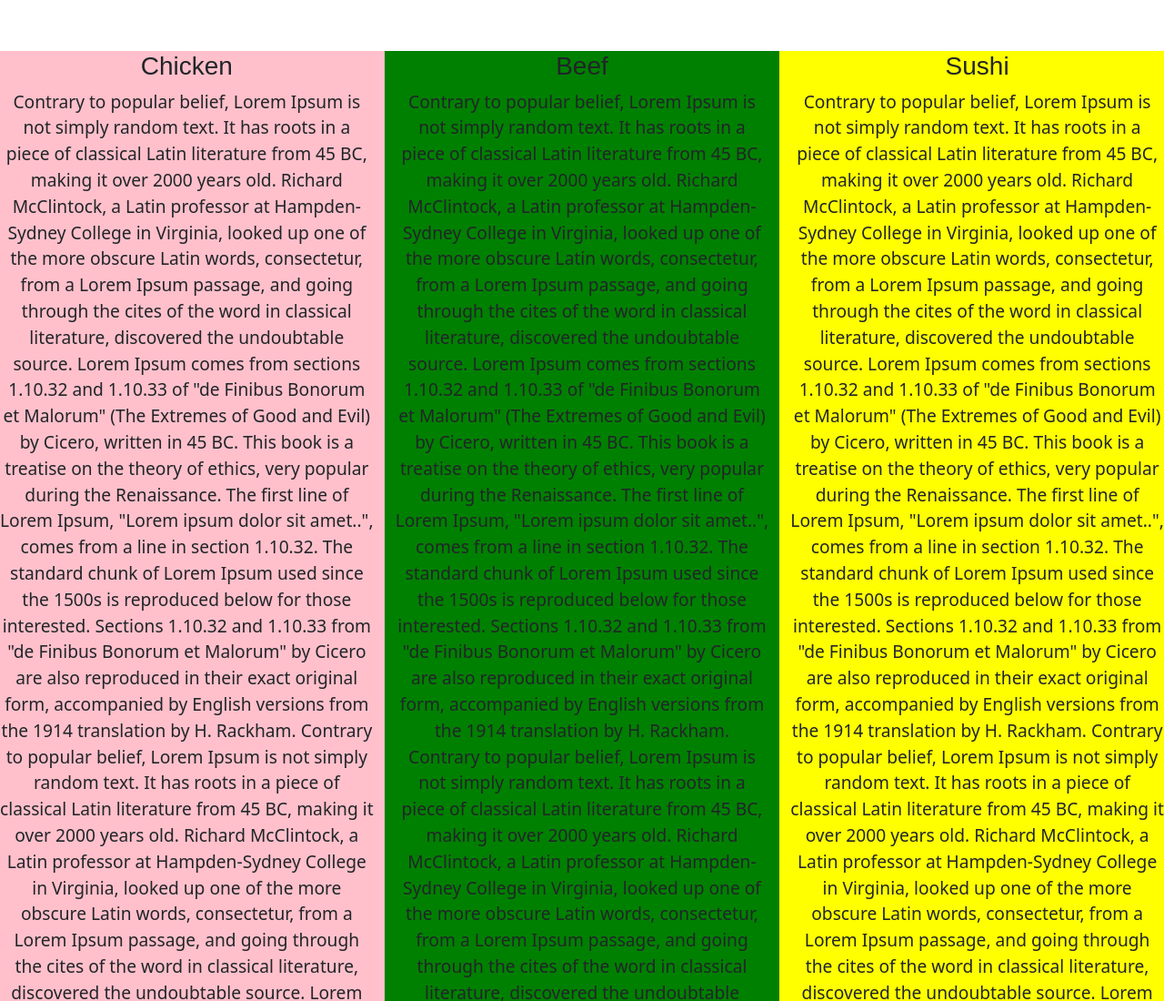
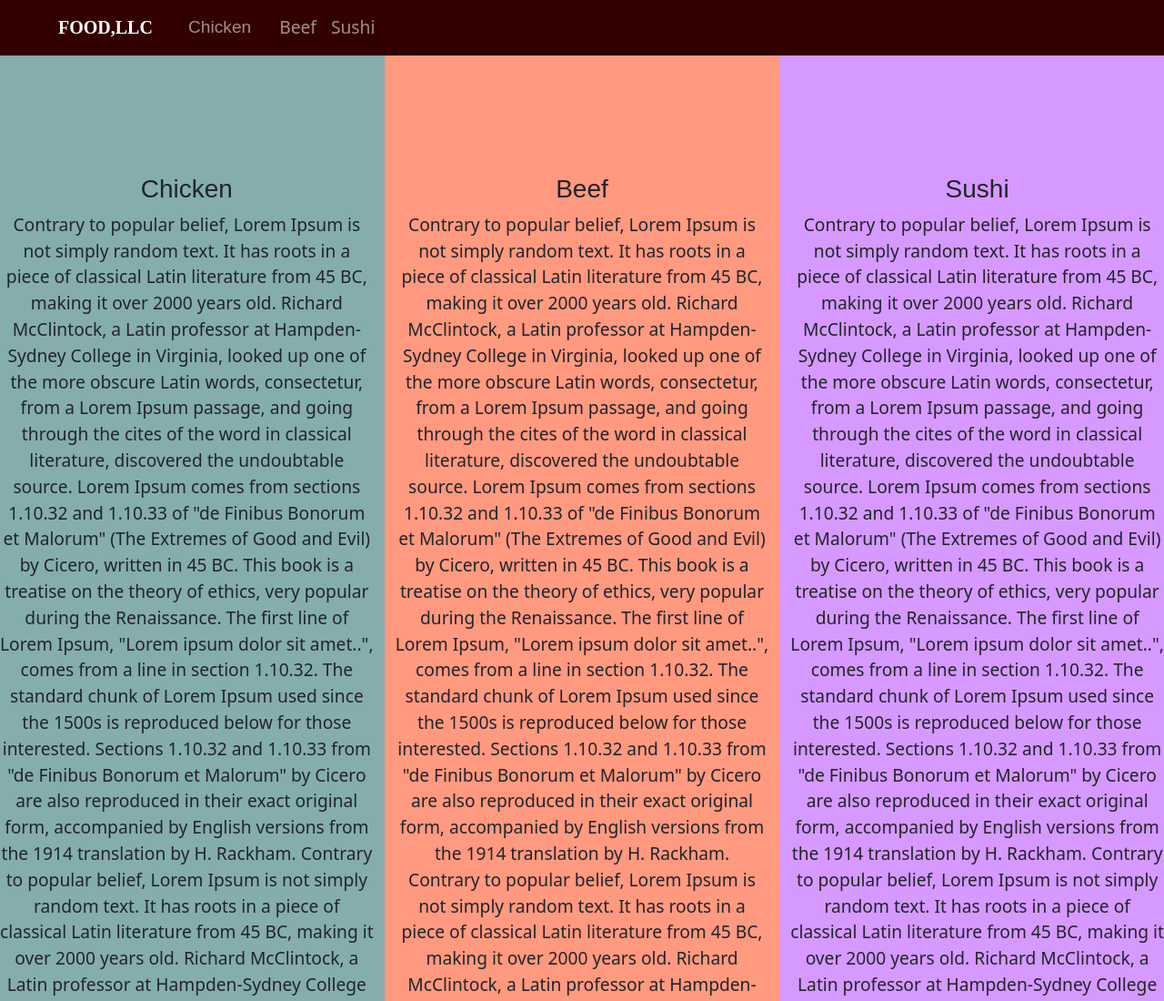
Before and after one commit to Shalini-Suman/Coursera-module3-sol, a plain HTML site: page index.html in a window 1280 px wide. Shown: the top 1100 px of the page at 91% size. Drawn offline with nearby package versions, Linux system fonts and the light colour scheme.

Commit message:
Update styless.css

```diff
--- a/styless.css
+++ b/styless.css
@@ -1,13 +1,8 @@
 .features-box{
-	padding: 0 5%;
+	padding: 10% 5%;
 	text-align: center;
 }
 
-.icons{
-	font-size: 60px;
-	margin-bottom: 1rem;
-	color: blue;
-	}
 
 	h3{
 	font-family: Montserrat,Ubuntu,sans-serif;
@@ -21,14 +16,32 @@
 
 }
 .first{
-	background-color: pink;
+	background-color: #85adad;
 	font-size: 1.2rem;
 }
 .second{
-	background-color: green;
+	background-color: #ff9980;
 	font-size: 1.2rem;
 }
 .third{
-	background-color: yellow;
+	background-color:#d699ff;
 	font-size: 1.2rem;
 }
+
+.navbar{
+	background-color: 	#330000;
+	padding:  0 0 5% 5% ;
+}
+
+.navbar-brand{
+	font-family: Ubuntu;
+	font-size: 2.1rem;
+	font-weight: bold;
+}
+.nav-item{
+	font-family: Montserrat-Light,Ubuntu,sans-serif;
+	padding: 0 15px;
+}
+.nav-link{
+	font-size: 1.2rem;
+}
```
